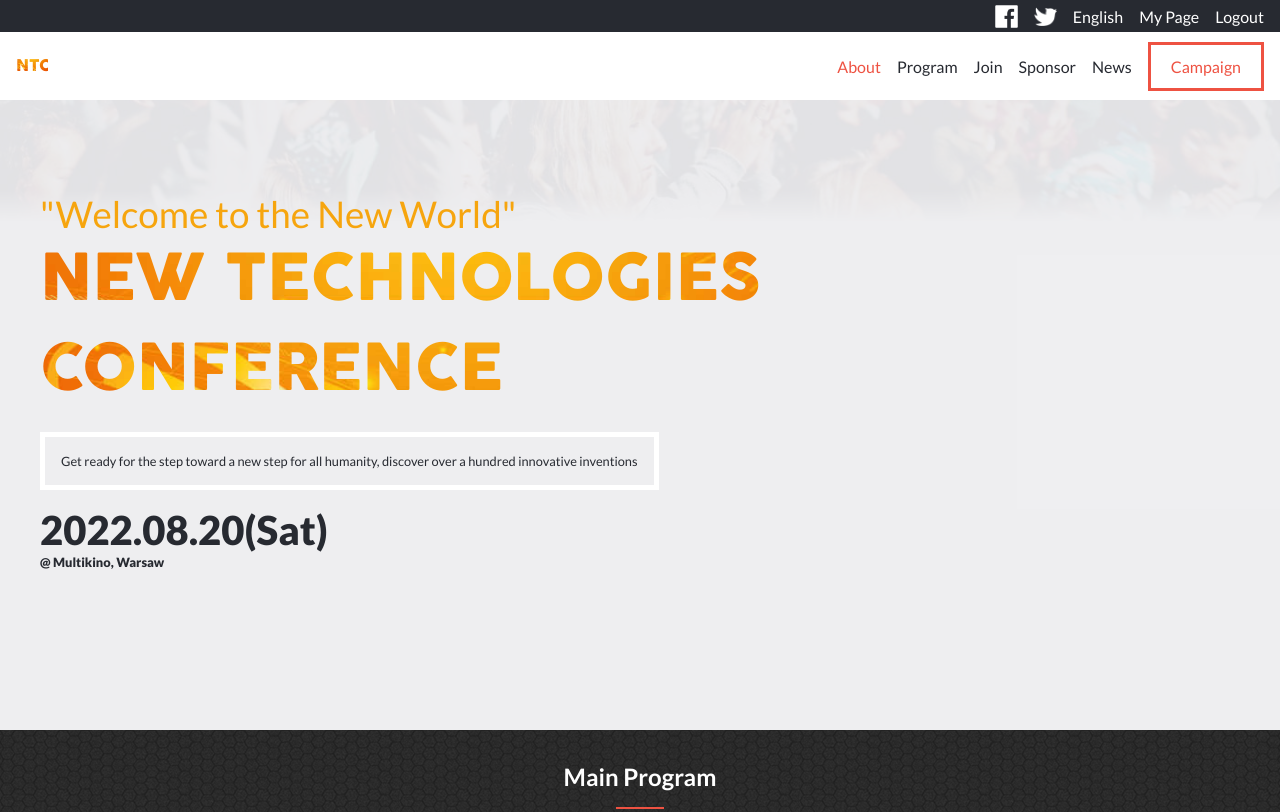
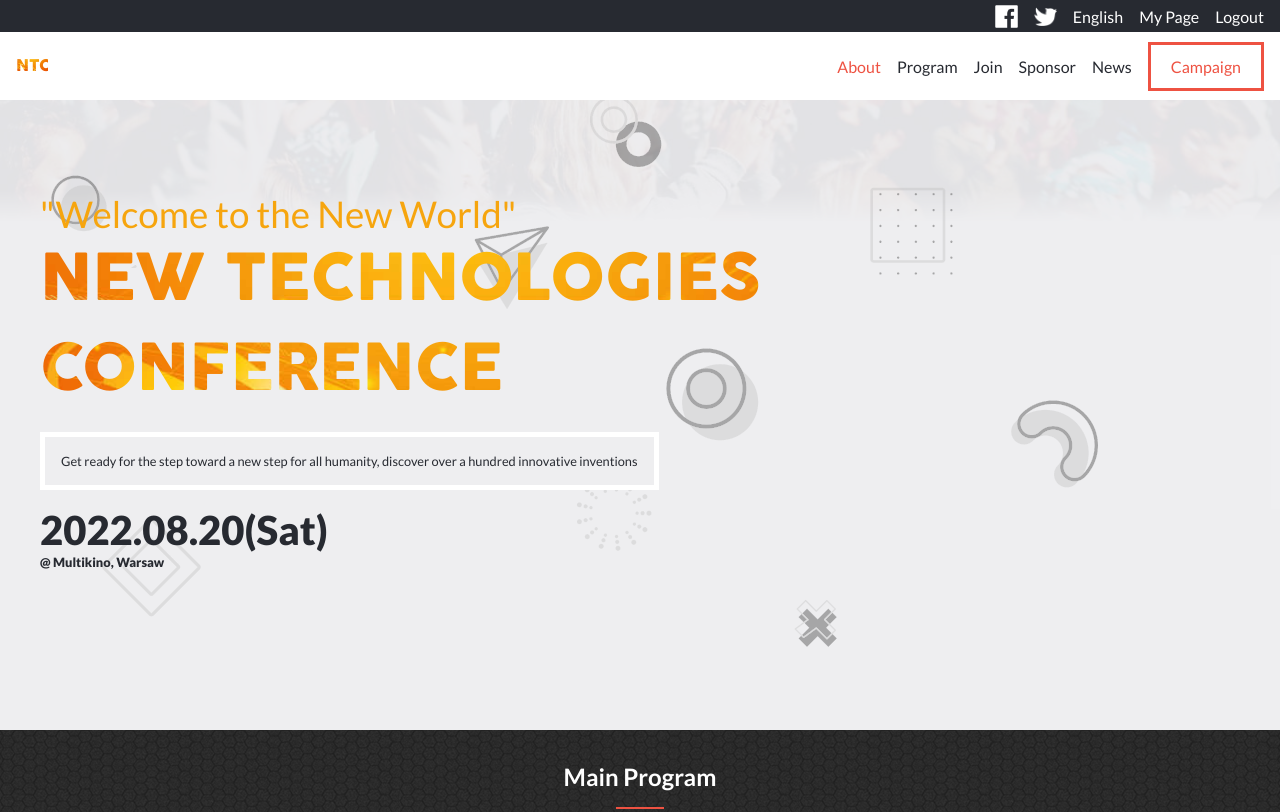
Before and after one commit to whid-bb/Conference-page, a website built with webpack: page build/index.html in a window 1280 px wide. Shown: the top 812 px of the page. Built offline with nearby package versions, Linux system fonts and the light colour scheme.

Commit message:
add header mouse animation

```diff
--- a/build/index.html
+++ b/build/index.html
@@ -3,7 +3,7 @@
 
 <head>
     <meta charset="UTF-8">
-    <meta http-equiv="X-UA-Compatible" content="IE=edge">
+    <meta http-equiv="X-UA-Compatible" contebnt="IE=edge">
     <meta name="viewport" content="width=device-width, initial-scale=1.0">
     <title>
         New&nbsp;Technologies Conference
@@ -12,6 +12,17 @@
 
 <body>
     <header id="main-top-header">
+
+        <span class="header-gfx hg-1" data-speed="1"></span>
+        <span class="header-gfx hg-2" data-speed="-8"></span>
+        <span class="header-gfx hg-3" data-speed="5"></span>
+        <span class="header-gfx hg-5" data-speed="9"></span>
+        <span class="header-gfx hg-6" data-speed="-4"></span>
+        <span class="header-gfx hg-7" data-speed="-9"></span>
+        <span class="header-gfx hg-8" data-speed="-1"></span>
+        <span class="header-gfx hg-9" data-speed="7"></span>
+        <span class="header-gfx hg-10" data-speed="2"></span>
+
         <div id="menu-top-info">
             <div class="top-info-item fb"></div>
             <div class="top-info-item twitter"></div>
@@ -47,6 +58,7 @@
                     <h1>New Technologies Conference</h1>
                 </div>
                 <div id="mh-text-desc-box" class="p-content-desc">
+
                     <p>
                         Get ready for the step toward a new step for all humanity,
                         discover over a hundred innovative inventions
@@ -60,9 +72,13 @@
         </div>
         <div id="header-img-container" class="full-size">
 
-            <div id="header-img" class="full-size"></div>
+            <div id="header-img" class="full-size">
+
+            </div>
         </div>
-        <div id="main-header-overlay" class="full-size"></div>
+        <div id="main-header-overlay" class="full-size">
+
+        </div>
     </header>
     <section id="program" class=" full-size">
         <div class="content section-container">
--- a/build/index.js
+++ b/build/index.js
@@ -1,3 +1,4 @@
 import './scss/base.scss';
 import './js/nav';
 import './js/speakers';
+import './js/gfx-animation';
--- /dev/null
+++ b/build/js/gfx-animation.js
@@ -0,0 +1,13 @@
+const header = document.getElementById('main-top-header');
+const headGfx = document.querySelectorAll('.header-gfx');
+const speed = Math.floor(Math.random() * (-10 - 10) + 10);
+
+document.addEventListener('mousemove', (e) => {
+  headGfx.forEach((gfx) => {
+    // const speed = Math.floor(Math.random() * (-10 - 10) + 10);
+    const speed = gfx.dataset.speed;
+    const x = (window.innerWidth - e.pageX * speed) / 100;
+    const y = (window.innerHeight - e.pageY * speed) / 100;
+    gfx.style.transform = `translateX(${x}px) translateY(${y}px)`;
+  });
+});
--- a/build/scss/_header.scss
+++ b/build/scss/_header.scss
@@ -1,10 +1,12 @@
 @import 'nav/site-navigation';
+@import 'header/header-gfx';
 
 #main-top-header {
   display: flex;
   min-height: 30rem;
   align-items: center;
   flex-direction: column;
+  position: relative;
   @include md() {
   }
 
--- a/build/scss/header/_header-content.scss
+++ b/build/scss/header/_header-content.scss
@@ -44,6 +44,8 @@
 #mh-text-desc-box {
   padding: 1rem;
   border: 5px solid #fff;
+  position: relative;
+  background-color: rgb(238, 238, 240);
   @include md() {
     max-width: fit-content;
   }
--- /dev/null
+++ b/build/scss/header/_header-gfx.scss
@@ -0,0 +1,89 @@
+#header-gfx-container {
+  position: absolute;
+  z-index: 10;
+  .header-gfx-content {
+    position: relative;
+    margin-top: 5rem;
+  }
+}
+
+.header-gfx {
+  position: absolute;
+  background-image: url(../img/shapes-gray.png);
+  background-repeat: no-repeat;
+  width: 93px;
+  height: 93px;
+  opacity: 0.3;
+}
+
+.hg-1 {
+  background-position: -314px -548px;
+  top: 348px;
+  left: 52%;
+}
+
+.hg-2 {
+  background-position: -605px -460px;
+  top: 187px;
+  left: 68%;
+  display: none;
+  @include md() {
+    display: block;
+  }
+}
+
+.hg-3 {
+  background-position: -736px -550px;
+  top: 400px;
+  left: 79%;
+}
+
+.hg-5 {
+  background-position: -49px -295px;
+  top: 65%;
+  left: 45%;
+  display: none;
+  @include md() {
+    display: block;
+  }
+}
+
+.hg-6 {
+  background-position: -619px -274px;
+  top: 517px;
+  left: 8%;
+  width: 99px;
+  height: 100px;
+  display: none;
+  @include md() {
+    display: block;
+  }
+}
+
+.hg-7 {
+  background-position: -844px -210px;
+  top: 31%;
+  left: 37%;
+}
+
+.hg-8 {
+  background-position: -595px -54px;
+  top: 13%;
+  left: 46%;
+  width: 73px;
+  height: 72px;
+}
+
+.hg-9 {
+  background-position: -155px -49px;
+  top: 82%;
+  left: 62%;
+  width: 43px;
+  height: 48px;
+}
+
+.hg-10 {
+  background-position: -41px -98px;
+  top: 24%;
+  left: 4%;
+}
```
Also changed, not shown: build/img/shapes-gray.png (added).
